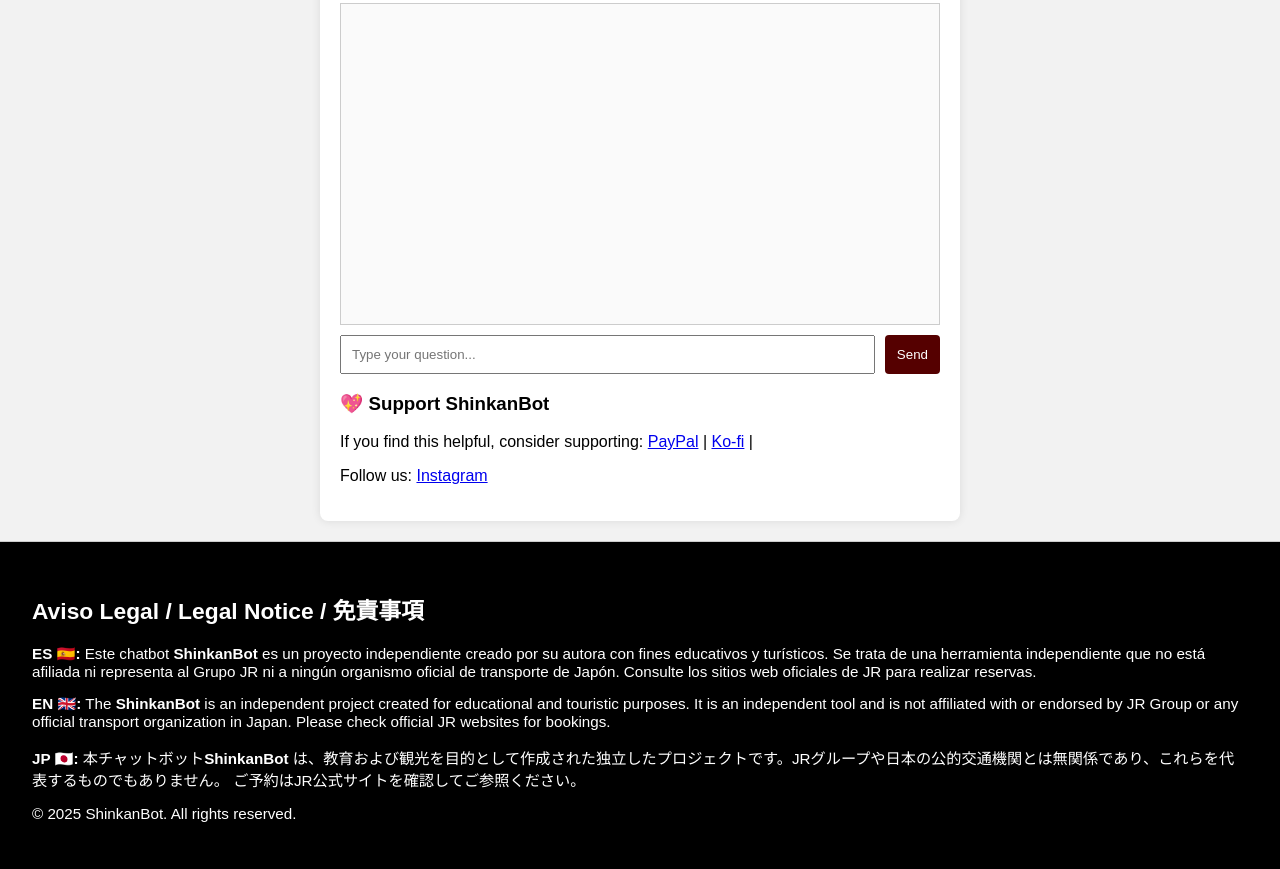
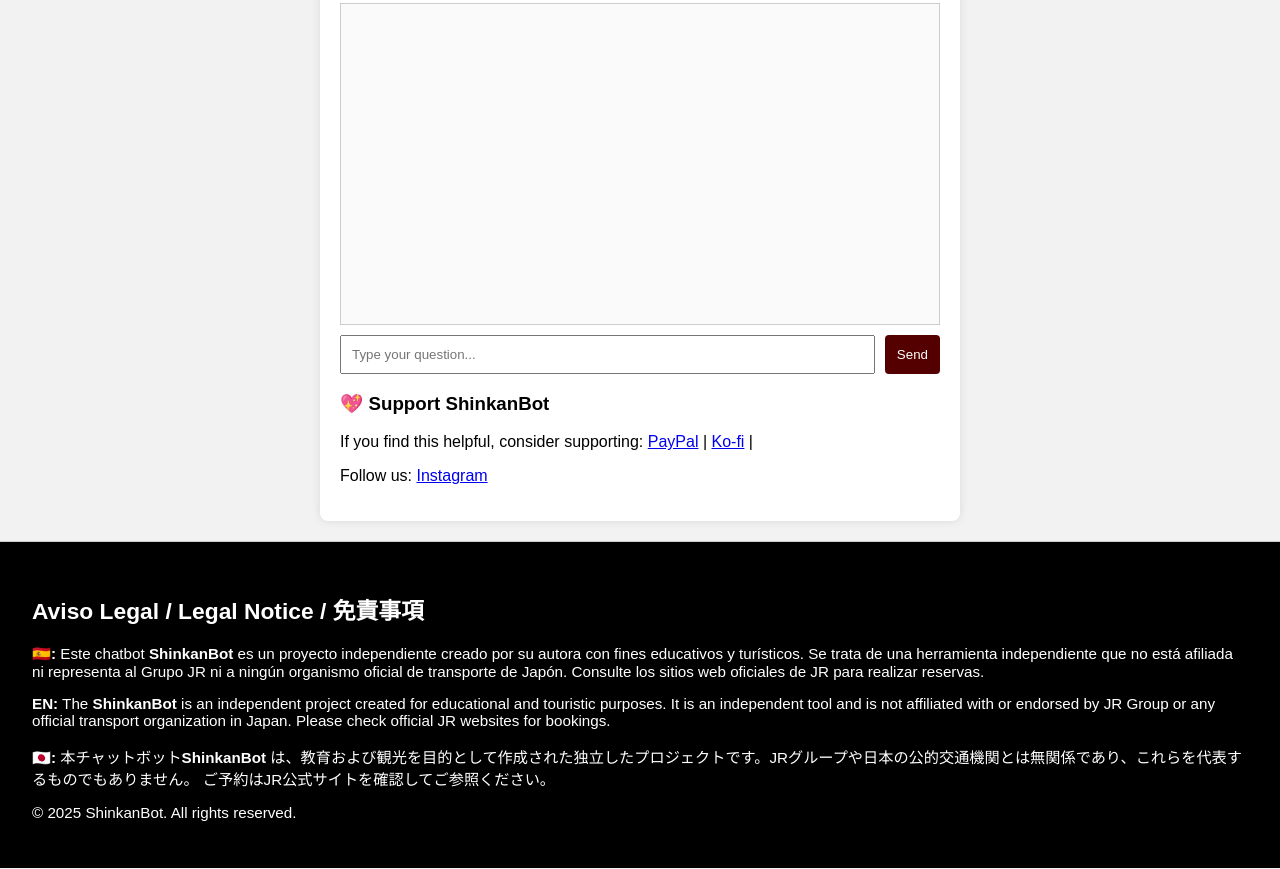
Before and after one commit to karuraCarlis/ShinkaBot, a plain HTML site: page index.html in a window 1280 px wide. Shown: the part 354-1223 px from the top of the page. Drawn offline with Linux system fonts and the light colour scheme.

Commit message:
Update index.html

```diff
--- a/index.html
+++ b/index.html
@@ -41,9 +41,9 @@
   <footer style="background-color: black; padding: 2rem; font-family: sans-serif; font-size: 0.95rem; color: white; border-top: 1px solid #ccc;">
     <div class="disclaimer">
        <h2>Aviso Legal / Legal Notice / 免責事項</h2>
-      <p><strong>ES 🇪🇸:</strong> Este chatbot <strong>ShinkanBot</strong> es un proyecto independiente creado por su autora con fines educativos y turísticos. Se trata de una herramienta independiente que no está afiliada ni representa al Grupo JR ni a ningún organismo oficial de transporte de Japón. Consulte los sitios web oficiales de JR para realizar reservas.</p>
-      <p><strong>EN 🇬🇧:</strong> The <strong>ShinkanBot</strong> is an independent project created for educational and touristic purposes. It is an independent tool and is not affiliated with or endorsed by JR Group or any official transport organization in Japan. Please check official JR websites for bookings.</p>
-      <p><strong>JP 🇯🇵:</strong> 本チャットボット<strong>ShinkanBot</strong> は、教育および観光を目的として作成された独立したプロジェクトです。JRグループや日本の公的交通機関とは無関係であり、これらを代表するものでもありません。
+      <p><strong>🇪🇸:</strong> Este chatbot <strong>ShinkanBot</strong> es un proyecto independiente creado por su autora con fines educativos y turísticos. Se trata de una herramienta independiente que no está afiliada ni representa al Grupo JR ni a ningún organismo oficial de transporte de Japón. Consulte los sitios web oficiales de JR para realizar reservas.</p>
+      <p><strong>EN:</strong> The <strong>ShinkanBot</strong> is an independent project created for educational and touristic purposes. It is an independent tool and is not affiliated with or endorsed by JR Group or any official transport organization in Japan. Please check official JR websites for bookings.</p>
+      <p><strong>🇯🇵:</strong> 本チャットボット<strong>ShinkanBot</strong> は、教育および観光を目的として作成された独立したプロジェクトです。JRグループや日本の公的交通機関とは無関係であり、これらを代表するものでもありません。
       ご予約はJR公式サイトを確認してご参照ください。</p>
     </div>
     <p style="margin-center: 1rem;">© 2025 ShinkanBot. All rights reserved.</p>
```
